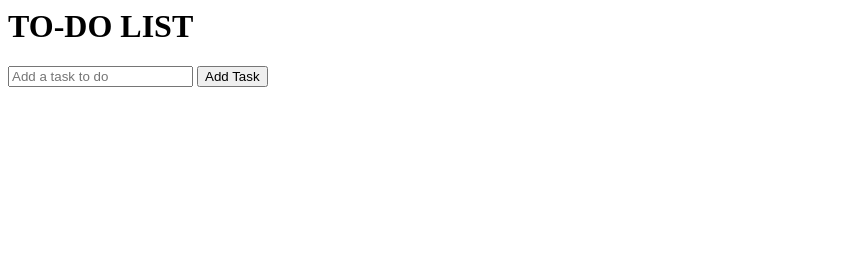
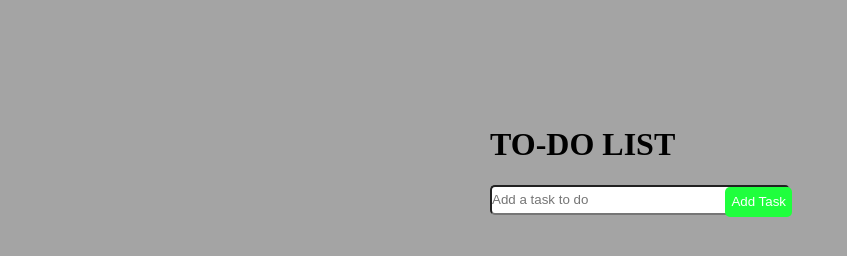
Before and after one commit to Erick-Pereira/ToDoList, a plain HTML site: page html/index.html in a window 1280 px wide. Shown: the whole page, without its empty margins (0-847 px from the left). Drawn offline with Linux system fonts and the light colour scheme.

Commit message:
ajuste do html e css

```diff
--- a/css/index.css
+++ b/css/index.css
@@ -1,4 +1,38 @@
-div#tasks{
-    align-items: center;
-    display: flex;
+body{
+    background-color: #A4A4A4;
 }
+div#titulo{
+    margin-top: 10%;
+    max-width: fit-content;
+    margin-left: auto;
+    margin-right: auto;
+}
+
+.buttonIn {
+    width: 300px;
+    position: relative;
+}
+
+input {
+    margin: 0px;
+    padding: 0px;
+    width: 100%;
+    outline: none;
+    height: 30px;
+    border-radius: 5px;
+}
+
+button {
+    position: absolute;
+    top: 0;
+    border-radius: 5px;
+    right: 0px;
+    z-index: 2;
+    border: none;
+    top: 2px;
+    height: 30px;
+    cursor: pointer;
+    color: white;
+    background-color: hsl(128, 100%, 56%);
+    transform: translateX(2px);
+}
--- a/html/index.html
+++ b/html/index.html
@@ -9,12 +9,14 @@
        </title>
 </head>
 <body>
-    <div>
+    <div id="titulo" name="titulo">
         <h1>
             TO-DO LIST
         </h1>
-        <input type="text" id="Task" name="Task" placeholder="Add a task to do">
-        <button onclick="addTask()" >Add Task</button>
+        <div class="buttonIn">
+            <input type="text" id="Task" name="Task" placeholder="Add a task to do">
+            <button onclick="addTask()" >Add Task</button>
+        </div>
     </div>
     <div id="toDoList"></div>
 </body>
```
